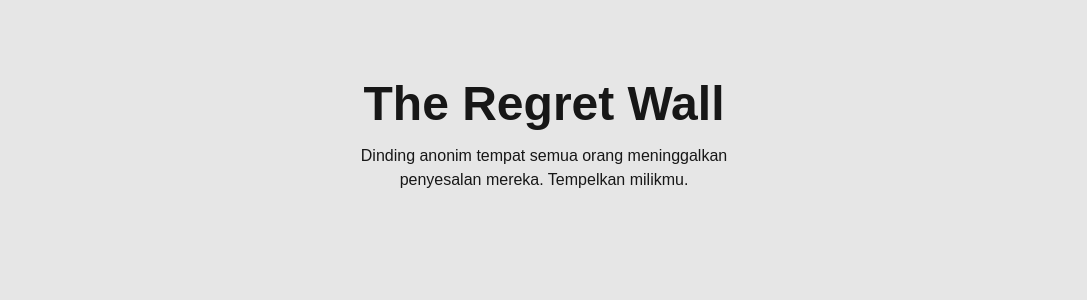
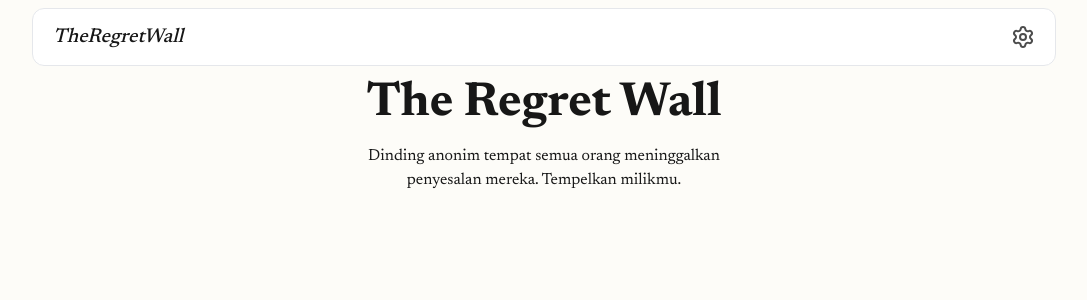
Before and after one commit to bagoesrex/the-regret-wall, a Next.js app: page / in a window 1280 px wide. Shown: the top 300 px of the page, without its empty margins (96-1183 px from the left). Built offline with nearby package versions, Linux system fonts and the light colour scheme.

Commit message:
feat(layout): add initial header component

```diff
--- a/app/globals.css
+++ b/app/globals.css
@@ -1,15 +1,14 @@
 @import "tailwindcss";
 
 :root {
-  --background: #e6e6e6;
+  --background: #fdfcf8;
   --foreground: #171717;
 }
 
 @theme inline {
   --color-background: var(--background);
   --color-foreground: var(--foreground);
-  --font-sans: var(--font-geist-sans);
-  --font-mono: var(--font-geist-mono);
+  --font-news: var(--font-newsreader);
 }
 
 @media (prefers-color-scheme: dark) {
@@ -22,5 +21,4 @@
 body {
   background: var(--background);
   color: var(--foreground);
-  font-family: Arial, Helvetica, sans-serif;
 }
--- a/app/layout.tsx
+++ b/app/layout.tsx
@@ -1,15 +1,13 @@
 import type { Metadata } from "next";
-import { Geist, Geist_Mono } from "next/font/google";
+import { Newsreader } from "next/font/google";
 import "./globals.css";
+import Header from "@/components/layout/header";
 
-const geistSans = Geist({
-  variable: "--font-geist-sans",
+const newsreader = Newsreader({
+  variable: "--font-newsreader",
   subsets: ["latin"],
-});
-
-const geistMono = Geist_Mono({
-  variable: "--font-geist-mono",
-  subsets: ["latin"],
+  weight: ["300", "400", "500", "600", "700"],
+  display: "swap",
 });
 
 export const metadata: Metadata = {
@@ -23,11 +21,11 @@ export default function RootLayout({
   children: React.ReactNode;
 }>) {
   return (
-    <html
-      lang="en"
-      className={`${geistSans.variable} ${geistMono.variable} h-full font-sans antialiased`}
-    >
-      <body className="flex min-h-full flex-col">{children}</body>
+    <html lang="en" className={`h-full antialiased`}>
+      <body className={`${newsreader.variable} font-news flex min-h-full flex-col`}>
+        <Header />
+        {children}
+      </body>
     </html>
   );
 }
--- /dev/null
+++ b/components/layout/header.tsx
@@ -0,0 +1,17 @@
+import { Settings } from "lucide-react";
+
+export default function Header() {
+  return (
+    <header className="fixed z-50 w-full p-2">
+      <div className="mx-auto flex w-full max-w-5xl items-center justify-between rounded-xl border border-gray-200 bg-white px-5 py-3.5">
+        <div>
+          <span className="text-xl font-medium italic">TheRegretWall</span>
+        </div>
+        <div></div>
+        <div>
+          <Settings className="text-black/70" />
+        </div>
+      </div>
+    </header>
+  );
+}
--- a/package.json
+++ b/package.json
@@ -14,6 +14,7 @@
     "clsx": "^2.1.1",
     "dotenv": "^17.4.2",
     "drizzle-orm": "^0.45.2",
+    "lucide-react": "^1.3.0",
     "next": "16.2.4",
     "pg": "^8.20.0",
     "react": "19.2.4",
```
Also changed, not shown: 1 other file (tests, documents, lock files or other folders).
